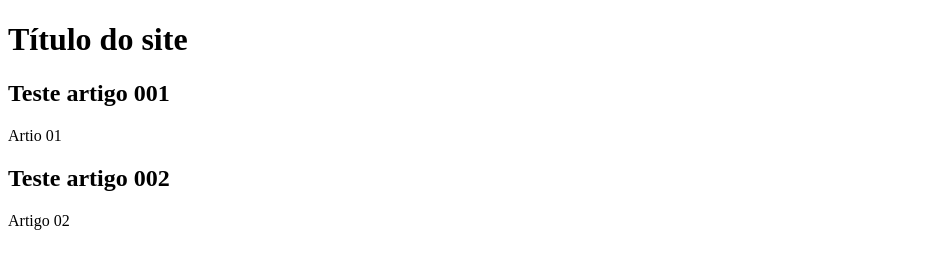
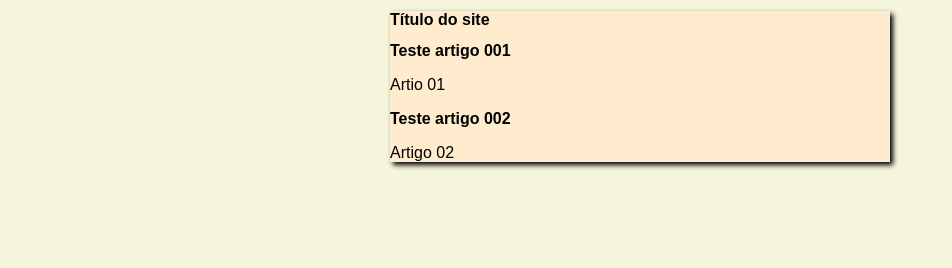
Before and after one commit to Gabriel-Passos-dev/projeto-site, a plain HTML site: page index.html in a window 1280 px wide. Shown: the whole page, without its empty margins (0-952 px from the left). Drawn offline with Linux system fonts and the light colour scheme.

Commit message:
iniciei o design

```diff
--- /dev/null
+++ b/estilos/style.css
@@ -0,0 +1,14 @@
+*{
+    font-family:Arial, Helvetica, sans-serif;
+    font-size:16px;
+}
+body{
+    background-color: beige;
+}
+
+main{
+    background-color: blanchedalmond;
+    width: 500px;
+    margin: auto;
+    box-shadow: 3px 3px 5px black;
+}
--- a/index.html
+++ b/index.html
@@ -4,6 +4,7 @@
     <meta charset="UTF-8">
     <meta name="viewport" content="width=device-width, initial-scale=1.0">
     <title>Teste Branch</title>
+    <link rel="stylesheet" href="estilos/style.css">
 </head>
 <body>
     <main>
```
